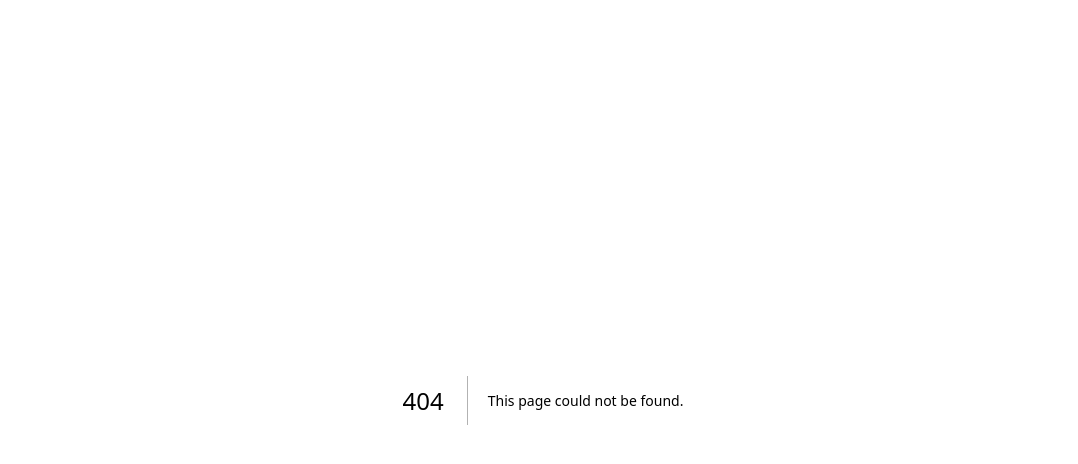
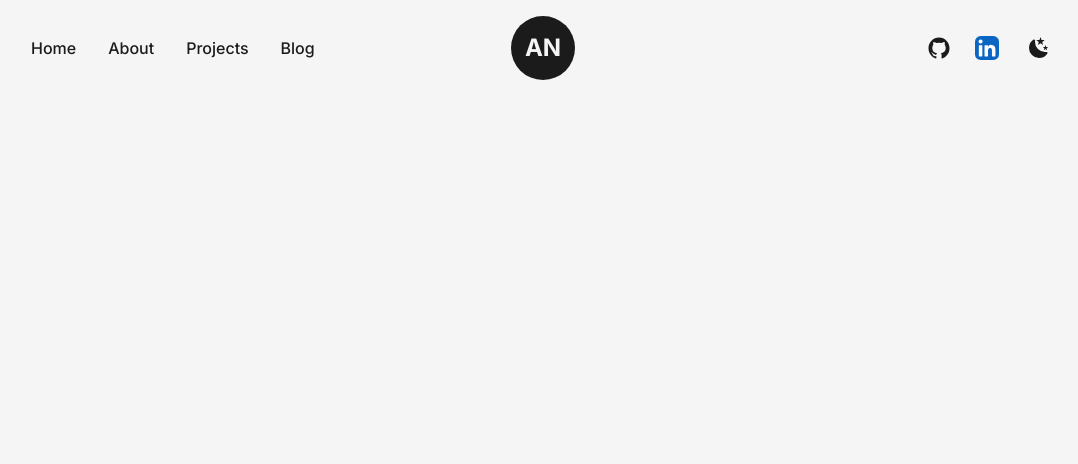
Before and after one commit to noobiecoder1942/portfolio, a Next.js app: page /about in a window 1280 px wide. Before the commit this address had no page. Shown: the top 464 px of the page, without its empty margins (97-1175 px from the left). Built offline with nearby package versions, Linux system fonts and the light colour scheme.

Commit message:
Add About page

```diff
--- /dev/null
+++ b/src/app/about/page.jsx
@@ -0,0 +1,14 @@
+import NavBar from '@/components/NavBar';
+import React from 'react';
+
+const About = () => {
+  return (
+    <>
+      <main className="bg-light dark:bg-dark w-full min-h-screen">
+        <NavBar />
+      </main>
+    </>
+  );
+};
+
+export default About;
```
